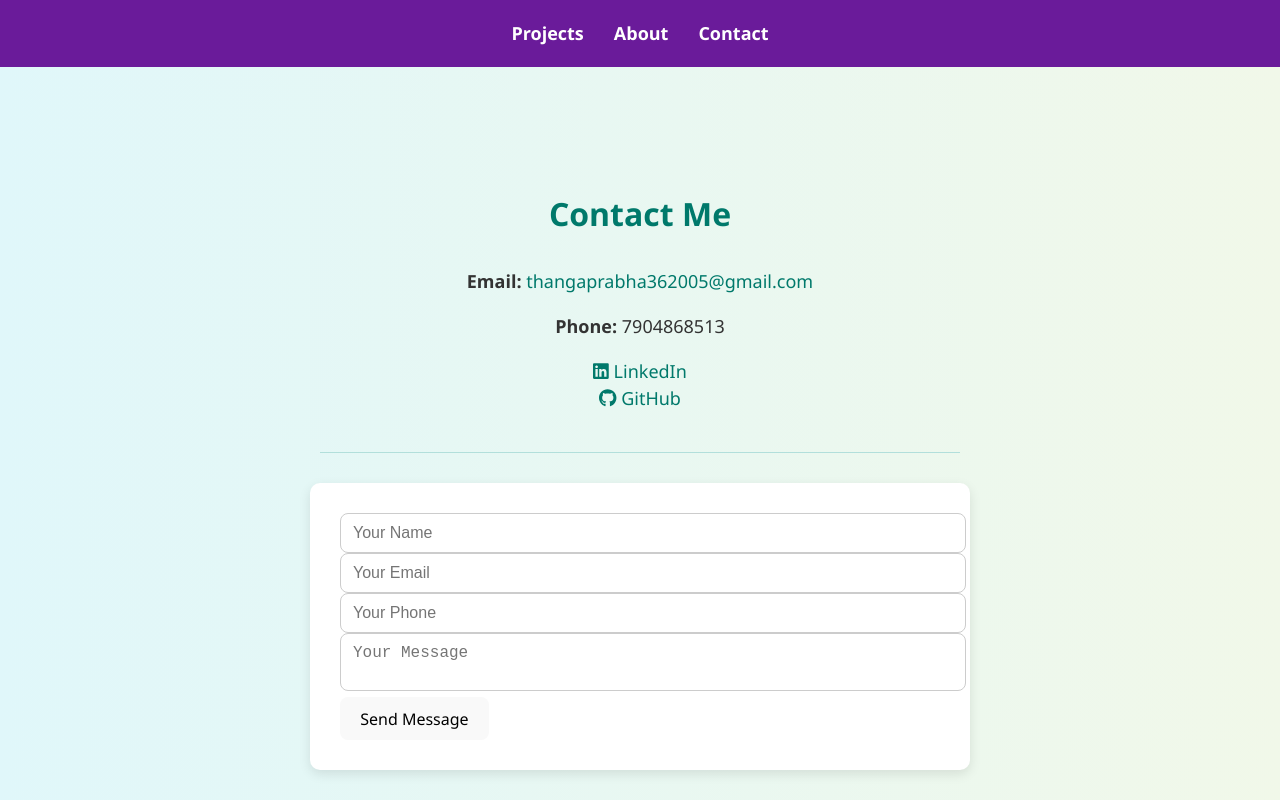
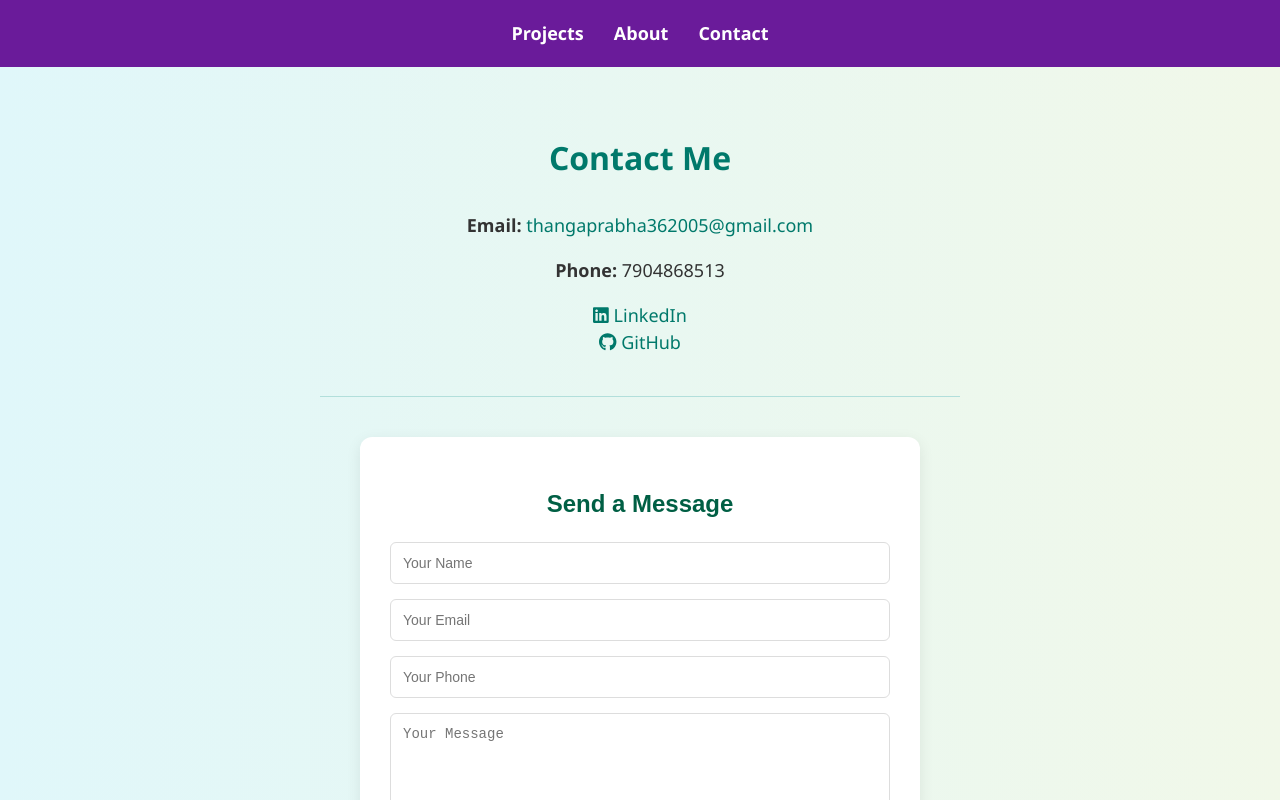
Before and after one commit to ThangaPrabha03/profile-frontend, a React (Vite) app: page /contact in a window 1280 px wide. Built offline with nearby package versions, Linux system fonts and the light colour scheme.

Commit message:
first commit

```diff
--- a/src/components/ContactForm.jsx
+++ b/src/components/ContactForm.jsx
@@ -11,7 +11,6 @@ const ContactForm = () => {
 
   const [status, setStatus] = useState('');
 
-  // 🔹 Single backend URL from environment
   const backendURL = import.meta.env.VITE_BACKEND_URL || 'http://localhost:5000';
 
   const handleChange = (e) => {
@@ -40,13 +39,16 @@ const ContactForm = () => {
   };
 
   return (
-    <form onSubmit={handleSubmit} className="contact-form">
+    <div style={styles.container}>
+      <h2 style={styles.heading}>Send a Message</h2>
+      <form onSubmit={handleSubmit} style={styles.form}>
         <input
           type="text"
           name="name"
           placeholder="Your Name"
           value={formData.name}
           onChange={handleChange}
+          style={styles.input}
           required
         />
         <input
@@ -55,6 +57,7 @@ const ContactForm = () => {
           placeholder="Your Email"
           value={formData.email}
           onChange={handleChange}
+          style={styles.input}
           required
         />
         <input
@@ -63,18 +66,79 @@ const ContactForm = () => {
           placeholder="Your Phone"
           value={formData.phone}
           onChange={handleChange}
+          style={styles.input}
         />
         <textarea
           name="message"
           placeholder="Your Message"
           value={formData.message}
           onChange={handleChange}
+          style={styles.textarea}
           required
         ></textarea>
-      <button type="submit">Send Message</button>
-      {status && <p className="status-message">{status}</p>}
+        <button type="submit" style={styles.button}>Send Message</button>
+        {status && <p style={styles.status}>{status}</p>}
       </form>
+    </div>
   );
 };
 
+// 🎨 Inline Styles
+const styles = {
+  container: {
+    maxWidth: '500px',
+    margin: '40px auto',
+    padding: '30px',
+    background: '#ffffff',
+    borderRadius: '12px',
+    boxShadow: '0 4px 15px rgba(0, 0, 0, 0.08)',
+    fontFamily: 'Arial, sans-serif',
+  },
+  heading: {
+    textAlign: 'center',
+    color: '#005f44',
+    marginBottom: '20px',
+  },
+  form: {
+    display: 'flex',
+    flexDirection: 'column',
+  },
+  input: {
+    padding: '12px',
+    marginBottom: '15px',
+    border: '1px solid #ddd',
+    borderRadius: '6px',
+    fontSize: '14px',
+    outline: 'none',
+    transition: 'border-color 0.3s ease',
+  },
+  textarea: {
+    padding: '12px',
+    marginBottom: '15px',
+    border: '1px solid #ddd',
+    borderRadius: '6px',
+    fontSize: '14px',
+    outline: 'none',
+    minHeight: '100px',
+    resize: 'vertical',
+    transition: 'border-color 0.3s ease',
+  },
+  button: {
+    padding: '12px',
+    background: '#007f5f',
+    color: 'white',
+    fontSize: '16px',
+    border: 'none',
+    borderRadius: '6px',
+    cursor: 'pointer',
+    transition: 'background 0.3s ease',
+  },
+  status: {
+    marginTop: '10px',
+    textAlign: 'center',
+    fontSize: '14px',
+    color: '#333',
+  }
+};
+
 export default ContactForm;
```
Lines whose indentation alone changed are shown as unchanged.
